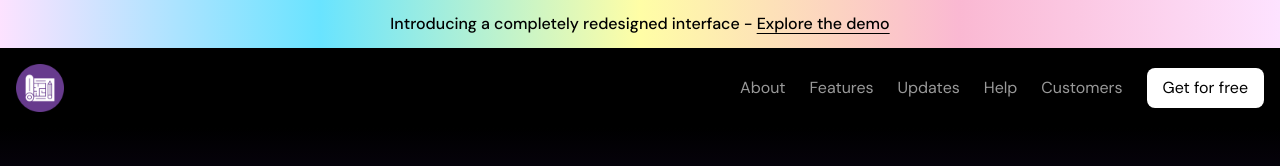
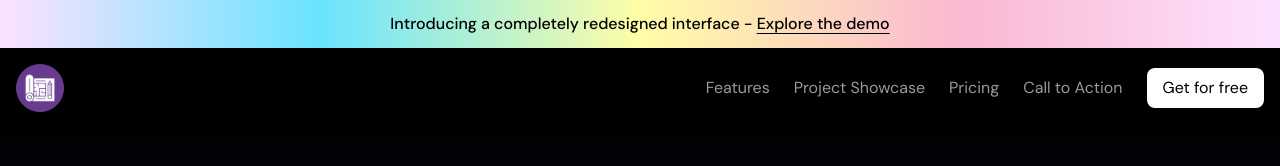
Before and after one commit to tanisha0605/architech-landing, a Next.js app: page / in a window 1280 px wide. Shown: the top 166 px of the page. Built offline with nearby package versions, Linux system fonts and the light colour scheme.

Commit message:
Added navbar links

```diff
--- a/src/app/layout.tsx
+++ b/src/app/layout.tsx
@@ -6,7 +6,7 @@ import "./globals.css";
 const dmSans = DM_Sans({ subsets: ["latin"] });
 
 export const metadata: Metadata = {
-  title: "Create Next App",
+  title: "Architech Landing Page",
   description: "Generated by create next app",
 };
 
--- a/src/components/CallToAction.tsx
+++ b/src/components/CallToAction.tsx
@@ -19,6 +19,7 @@ export const CallToAction = () => {
   const translateY=useTransform(scrollYProgress,[0,1],[40,-40])
 
   return (
+    <section id="calltoaction">
     <div className="bg-black text-white py-[72px] sm:py-24 text-center" ref={containerRef}>
       <div className="container max-w-xl relative">
       <motion.div style={{translateY}}><Image src={sofaImage} alt="Bed Image" className="absolute top-6 left-[calc(100%+36px)]"/></motion.div>
@@ -33,5 +34,6 @@ export const CallToAction = () => {
         </form>
       </div>
     </div>
+    </section>
   );
 };
--- a/src/components/Features.tsx
+++ b/src/components/Features.tsx
@@ -20,6 +20,7 @@ const features = [
 
 export const Features = () => {
   return (
+    <section id="features">
     <div className="bg-black text-white py-[72px] sm:py-24">
       <div className="container">
         <h2 className="text-center font-bold text-5xl sm:text-6xl tracking-tighter">Everything you need</h2>
@@ -35,5 +36,6 @@ export const Features = () => {
         </div>
       </div>
     </div>
+    </section>
   );
 };
--- a/src/components/Hero.tsx
+++ b/src/components/Hero.tsx
@@ -7,6 +7,7 @@ import {motion} from 'framer-motion';
 
 export const Hero = () => {
   return (
+    <section id="hero">
     <div className="bg-black text-white bg-[linear-gradient(to_bottom,#000000,#200D42_34%,#4F21A1_65%,#A46EDB_82%)] py-[72px] sm:py-24 relative overflow-clip">
       <div className="absolute h-[375px] w-[750px] sm:w-[1536px] sm:h-[768px] lg:w-[2400px] lg:h-[1200px] rounded-[100%] bg-black left-1/2 -translate-x-1/2 border border-[#B48CDE] bg-[radial-gradient(closest-side,#000_82%,#9560EB)] top-[calc(100%-96px)] sm:top-[calc(100%-120px)]"></div>
       <div className="container relative">
@@ -62,5 +63,6 @@ export const Hero = () => {
       </div>
 
     </div>
+    </section>
   );
 };
--- a/src/components/Navbar.tsx
+++ b/src/components/Navbar.tsx
@@ -15,20 +15,17 @@ export const Navbar = () => {
         <MenuIcon className="text-white"/>
       </div>
       <nav className="gap-6 items-center hidden sm:flex">
-        <a href="" className="text-opacity-60 text-white hover:text-opacity-100 transition">
-          About
-        </a>
-        <a href="" className="text-opacity-60 text-white hover:text-opacity-100 transition">
+        <a href="#features" className="text-opacity-60 text-white hover:text-opacity-100 transition">
           Features
         </a>
-        <a href="" className="text-opacity-60 text-white hover:text-opacity-100 transition">
-          Updates
+        <a href="#project" className="text-opacity-60 text-white hover:text-opacity-100 transition">
+          Project Showcase
         </a>
-        <a href="" className="text-opacity-60 text-white hover:text-opacity-100 transition">
-          Help
+        <a href="#pricing" className="text-opacity-60 text-white hover:text-opacity-100 transition">
+          Pricing
         </a>
-        <a href="" className="text-opacity-60 text-white hover:text-opacity-100 transition">
-          Customers
+        <a href="#calltoaction" className="text-opacity-60 text-white hover:text-opacity-100 transition">
+          Call to Action
         </a>
         <button className="bg-white py-2 px-4 rounded-lg">Get for free</button>
       </nav>
--- a/src/components/Pricing.tsx
+++ b/src/components/Pricing.tsx
@@ -54,6 +54,7 @@ const pricingTiers = [
 
 export const Pricing = () => {
   return (
+    <section id="pricing">
     <div className="bg-black text-white bg-gradient-to-b from-[#5D2CA8] to-black py-[72px] sm:py-24">
       <div className="container">
         <h2 className="text-center text-5xl font-bold tracking-tighter">Pricing</h2>
@@ -91,5 +92,6 @@ export const Pricing = () => {
         </div>
       </div>
     </div>
+    </section>
   );
 };
--- a/src/components/ProductShowcase.tsx
+++ b/src/components/ProductShowcase.tsx
@@ -19,6 +19,7 @@ export const ProductShowcase = () => {
   const rotateX = useTransform(scrollYProgress,[0,1],[15,0]);
   const opacity = useTransform(scrollYProgress,[0,1],[.5,1]);
   return (
+    <section id="project">
     <div className="bg-black text-white bg-gradient-to-b from-black to-[#5D2CA8] py-[72px]">
       <div className="container ">
         <h2 className="text-center text-5xl sm:text-6xl font-bold tracking-tighter">Intuitive interface</h2>
@@ -46,5 +47,6 @@ export const ProductShowcase = () => {
 
       </div>
     </div>
+    </section>
   );
 };
```
